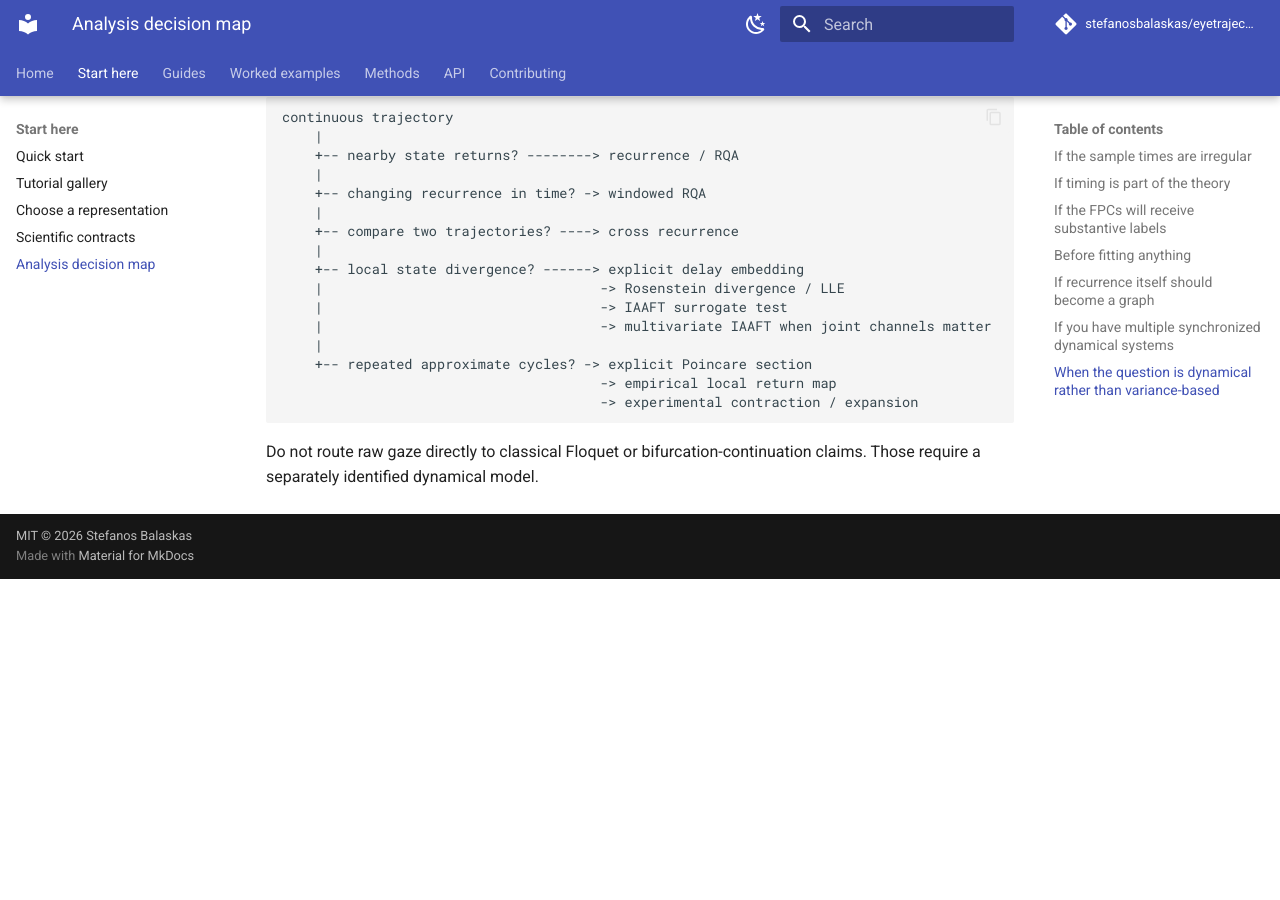
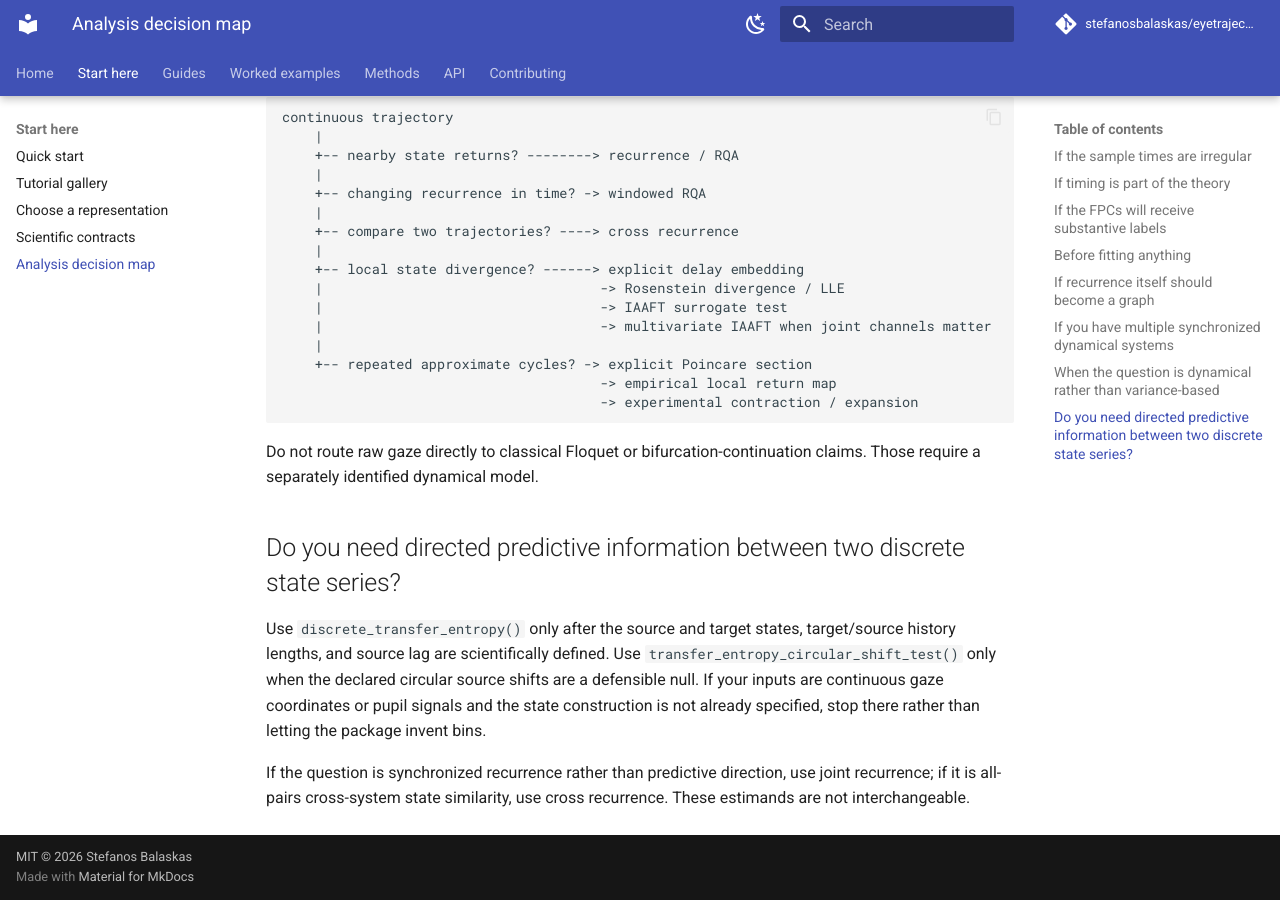
Before and after one commit to stefanosbalaskas/eyetrajectoriespy, an MkDocs documentation site: the page built from docs/concepts/decision-map.md, in a window 1280 px wide and 900 px high, scrolled down 4185 px. Built offline with MkDocs 1.6.1 and Material for MkDocs 9.7.7, drawn with Linux system fonts in a browser that asks for light colours; comment, search, counter and statistics services are not loaded; before the commit the page ends 4764 px from its top, so only the background shows below that.

Commit message:
Add transfer entropy decision path

````diff
--- a/docs/concepts/decision-map.md
+++ b/docs/concepts/decision-map.md
@@ -106,3 +106,16 @@ continuous trajectory
 ```
 
 Do not route raw gaze directly to classical Floquet or bifurcation-continuation claims. Those require a separately identified dynamical model.
+
+## Do you need directed predictive information between two discrete state series?
+
+Use `discrete_transfer_entropy()` only after the source and target states,
+target/source history lengths, and source lag are scientifically defined.
+Use `transfer_entropy_circular_shift_test()` only when the declared circular
+source shifts are a defensible null. If your inputs are continuous gaze
+coordinates or pupil signals and the state construction is not already
+specified, stop there rather than letting the package invent bins.
+
+If the question is synchronized recurrence rather than predictive direction,
+use joint recurrence; if it is all-pairs cross-system state similarity, use
+cross recurrence. These estimands are not interchangeable.
````
